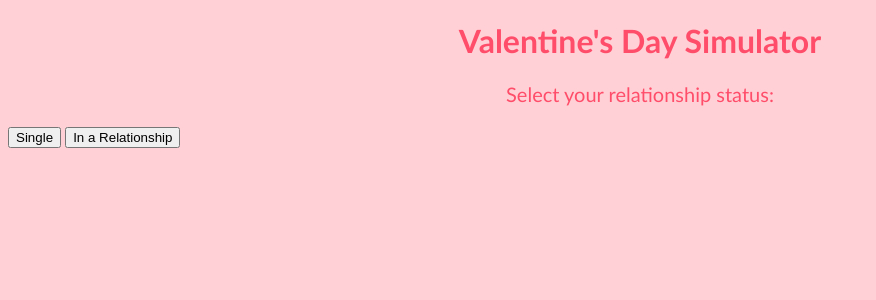
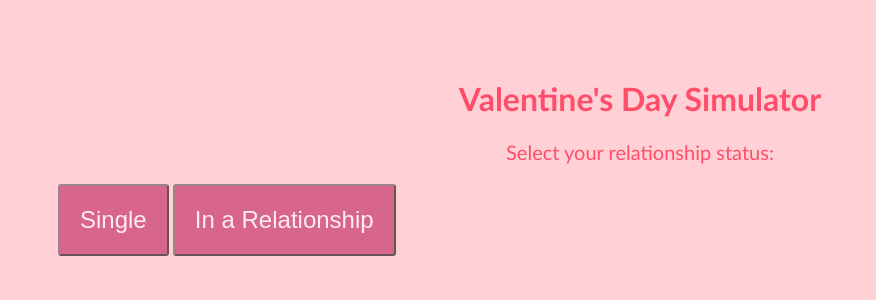
Before and after one commit to mathmaniac88/mathmaniac88.github.io, a Jekyll site: the page valentinesday.html, which Jekyll copies as it is, in a window 1280 px wide. Shown: the top 300 px of the page, without its empty margins (0-876 px from the left). Built offline with Jekyll 4.4.1, drawn with Linux system fonts in a browser that asks for light colours.

Commit message:
Update valentinesday.html

```diff
--- a/valentinesday.html
+++ b/valentinesday.html
@@ -7,6 +7,7 @@
 body {
   background-color: #FFD1D6;
   font-family: "Trebuchet MS";
+  padding: 50px;
 }
 h1 {
   color: #ff4d6a;
@@ -16,6 +17,21 @@ p {
   color: #ff4d6a;
   text-align: center;
   font-size: 20px;
+}
+button {
+  display: inline-block;
+  padding: 20px;
+  font-size: 24px;
+  border-radius: 3px;
+  color: white;
+  background-color: #bf1f5c;
+  opacity: 0.6;
+}
+button:hover {
+  opacity: 0.8;
+}
+button:active {
+  opacity: 1;
 }
 </style>
 </head>
```
